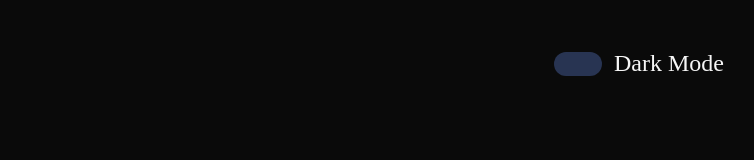
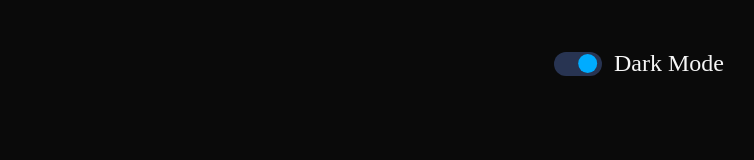
Before and after one commit to irekponor/Toggle-light-dark-, a React (Vite) app: page / in a window 1280 px wide. Shown: the top 160 px of the page, without its empty margins (524-1278 px from the left). Built offline with nearby package versions, Linux system fonts and the light colour scheme.

Commit message:
dark toggle

```diff
--- a/src/App.css
+++ b/src/App.css
@@ -6,6 +6,7 @@
     justify-content: center;
     align-items: center;
     background-color: var(--background-color);
+    transition: background-color 250ms ease-in-out;
 }
 
 
--- a/src/components/Toggle.css
+++ b/src/components/Toggle.css
@@ -23,4 +23,20 @@
     border-radius: 1em;
     background-color: var(--toggle-bg);
     margin-right: 0.5em;
+    transition: background-color 250ms ease-in-out;
 }
+
+.toggle + label::after {
+    content: "";
+    height: 0.8em;
+    width: 0.8em;
+    border-radius: 1em;
+    background-color: var(--toggle-fg);
+    position: absolute;
+    left: 0.2em;
+    transition: background-color 250ms ease-in-out, transform 250ms ease-in-out;;
+}
+
+.toggle:checked + label::after{
+    transform: translateX(100%);
+}
```
